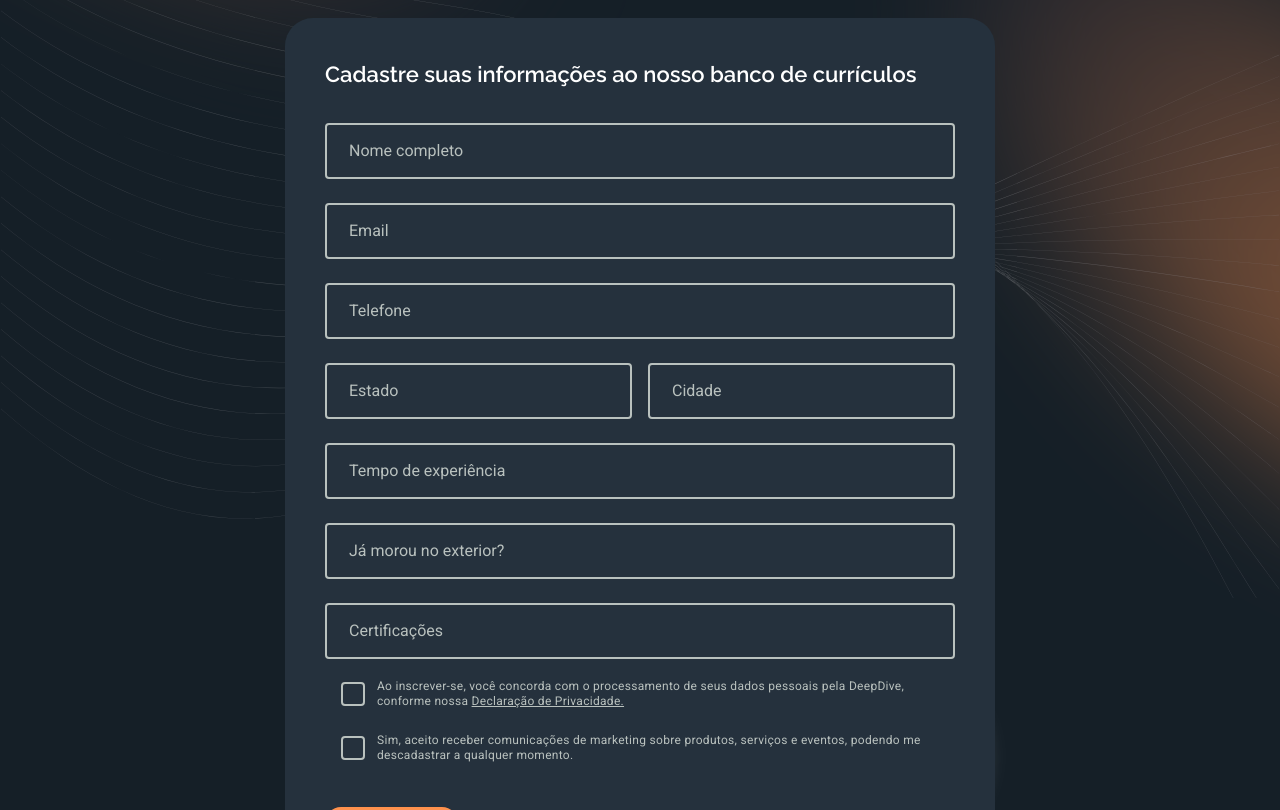
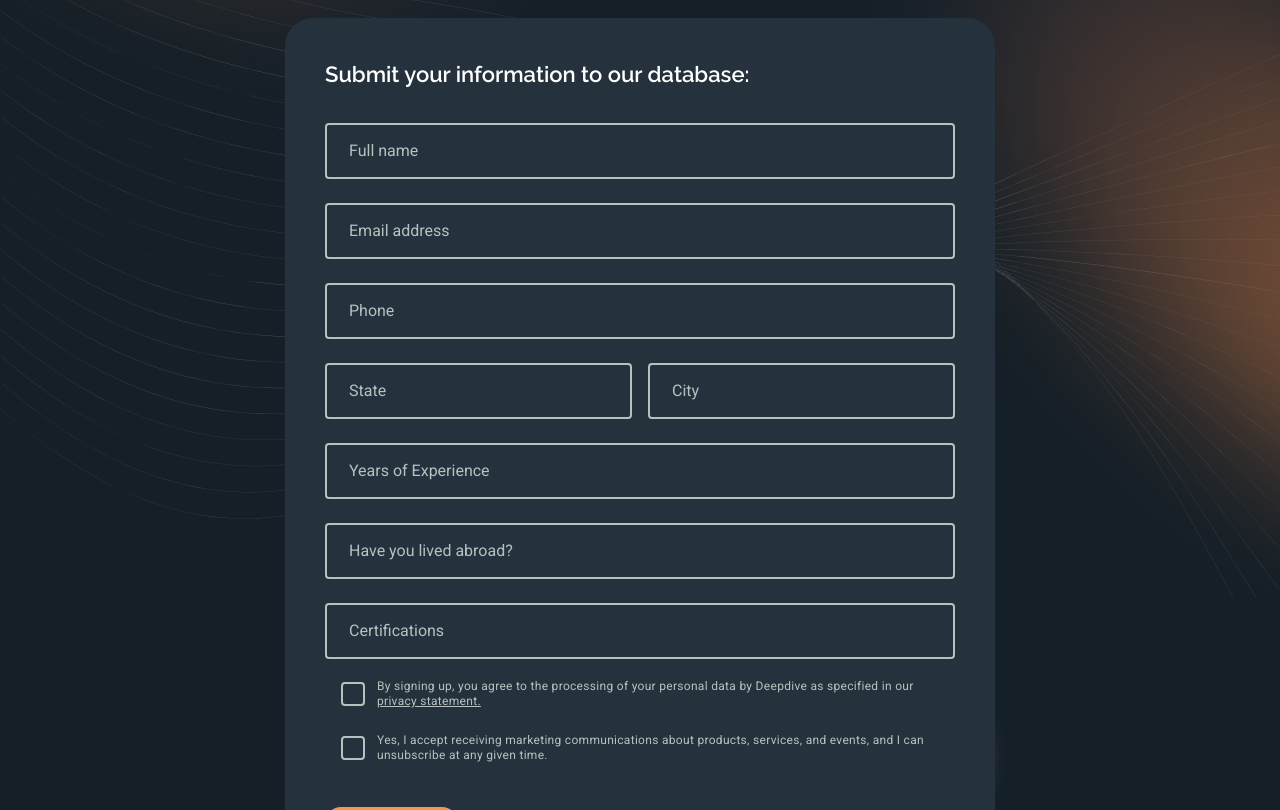
Before and after one commit to eduardomuchak/deepdive-website, a Next.js app: page /en/beateacher in a window 1280 px wide. Shown: the part 350-1160 px from the top of the page. Built offline with nearby package versions, Linux system fonts and the light colour scheme.

Commit message:
feat: :sparkles: finishes the translation of become a teacher page

```diff
--- a/src/app/[locale]/beateacher/page.tsx
+++ b/src/app/[locale]/beateacher/page.tsx
@@ -10,11 +10,14 @@ import {
   registerTeacherFormSchema,
 } from "@/validations/RegisterTeacher";
 import { zodResolver } from "@hookform/resolvers/zod";
+import { useTranslations } from "next-intl";
 import Link from "next/link";
 import { Controller, useForm } from "react-hook-form";
 import Background from "./background";
 
 export default function BeATeacher() {
+  const t = useTranslations("BeATeacherPage");
+
   const {
     control,
     handleSubmit,
@@ -44,50 +47,58 @@ export default function BeATeacher() {
       <main className="relative mx-auto w-full max-w-[726px] px-2">
         <div className="mb-[60px] mt-[152px] text-center">
           <span className="text-center font-alt text-[36px] font-normal leading-[52px] text-white md:text-[40px]">
-            Faça Parte da Equipe de Professores da DeepDive e{" "}
+            {t("title1")}
           </span>
           <strong className="text-center font-alt text-[40px] leading-[52px] text-white">
-            Contribua com a Formação de Líderes Globais.
+            {t("title2")}
           </strong>
         </div>
         <Form.Root className={"relative mb-24"}>
-          <Form.Title>
-            Cadastre suas informações ao nosso banco de currículos
-          </Form.Title>
+          <Form.Title>{t("formTitle")}</Form.Title>
           <Form.InputContainer>
             <div className="flex flex-col gap-1">
               <Controller
                 control={control}
                 name={"fullName"}
                 render={({ field }) => (
-                  <Input
-                    label={"Nome completo"}
-                    id={"Nome completo"}
-                    {...field}
-                  />
+                  <Input label={t("formName")} id={t("formName")} {...field} />
                 )}
               />
-              <ErrorMessage>{errors.fullName?.message}</ErrorMessage>
+              <ErrorMessage>
+                {errors.fullName?.message && t("requiredField")}
+              </ErrorMessage>
             </div>
             <div className="flex flex-col gap-1">
               <Controller
                 control={control}
                 name={"email"}
                 render={({ field }) => (
-                  <Input label={"Email"} id={"Email"} {...field} />
+                  <Input
+                    label={t("formEmail")}
+                    id={t("formEmail")}
+                    {...field}
+                  />
                 )}
               />
-              <ErrorMessage>{errors.email?.message}</ErrorMessage>
+              <ErrorMessage>
+                {errors.email?.message && t("invalidEmail")}
+              </ErrorMessage>
             </div>
             <div className="flex flex-col gap-1">
               <Controller
                 control={control}
                 name={"phone"}
                 render={({ field }) => (
-                  <Input label={"Telefone"} id={"Telefone"} {...field} />
+                  <Input
+                    label={t("formPhone")}
+                    id={t("formPhone")}
+                    {...field}
+                  />
                 )}
               />
-              <ErrorMessage>{errors.phone?.message}</ErrorMessage>
+              <ErrorMessage>
+                {errors.phone?.message && t("requiredField")}
+              </ErrorMessage>
             </div>
             <div className="flex w-full flex-row space-x-4">
               <div className="flex w-full flex-col gap-1">
@@ -95,20 +106,32 @@ export default function BeATeacher() {
                   control={control}
                   name={"state"}
                   render={({ field }) => (
-                    <Input label={"Estado"} id={"Estado"} {...field} />
+                    <Input
+                      label={t("formState")}
+                      id={t("formState")}
+                      {...field}
+                    />
                   )}
                 />
-                <ErrorMessage>{errors.state?.message}</ErrorMessage>
+                <ErrorMessage>
+                  {errors.state?.message && t("requiredField")}
+                </ErrorMessage>
               </div>
               <div className="flex w-full flex-col gap-1">
                 <Controller
                   control={control}
                   name={"city"}
                   render={({ field }) => (
-                    <Input label={"Cidade"} id={"Cidade"} {...field} />
+                    <Input
+                      label={t("formCity")}
+                      id={t("formCity")}
+                      {...field}
+                    />
                   )}
                 />
-                <ErrorMessage>{errors.city?.message}</ErrorMessage>
+                <ErrorMessage>
+                  {errors.city?.message && t("requiredField")}
+                </ErrorMessage>
               </div>
             </div>
             <div className="flex flex-col gap-1">
@@ -117,13 +140,15 @@ export default function BeATeacher() {
                 name={"experienceTime"}
                 render={({ field }) => (
                   <Input
-                    label={"Tempo de experiência"}
-                    id={"Tempo de experiência"}
+                    label={t("formExperienceTime")}
+                    id={t("formExperienceTime")}
                     {...field}
                   />
                 )}
               />
-              <ErrorMessage>{errors.experienceTime?.message}</ErrorMessage>
+              <ErrorMessage>
+                {errors.experienceTime?.message && t("requiredField")}
+              </ErrorMessage>
             </div>
             <div className="flex flex-col gap-1">
               <Controller
@@ -131,13 +156,15 @@ export default function BeATeacher() {
                 name={"alreadyLivedAbroad"}
                 render={({ field }) => (
                   <Input
-                    label={"Já morou no exterior?"}
-                    id={"Já morou no exterior?"}
+                    label={t("formAlreadyLivedAbroad")}
+                    id={t("formAlreadyLivedAbroad")}
                     {...field}
                   />
                 )}
               />
-              <ErrorMessage>{errors.alreadyLivedAbroad?.message}</ErrorMessage>
+              <ErrorMessage>
+                {errors.alreadyLivedAbroad?.message && t("requiredField")}
+              </ErrorMessage>
             </div>
             <div className="flex flex-col gap-1">
               <Controller
@@ -145,13 +172,15 @@ export default function BeATeacher() {
                 name={"certifications"}
                 render={({ field }) => (
                   <Input
-                    label={"Certificações"}
-                    id={"Certificações"}
+                    label={t("formCertifications")}
+                    id={t("formCertifications")}
                     {...field}
                   />
                 )}
               />
-              <ErrorMessage>{errors.certifications?.message}</ErrorMessage>
+              <ErrorMessage>
+                {errors.certifications?.message && t("requiredField")}
+              </ErrorMessage>
             </div>
           </Form.InputContainer>
           <div className="mt-3 flex flex-col space-y-3 px-4">
@@ -166,21 +195,20 @@ export default function BeATeacher() {
                   {...field}
                   value={String(field.value)}
                 >
-                  Ao inscrever-se, você concorda com o processamento de seus
-                  dados pessoais pela DeepDive, conforme nossa{" "}
+                  {t("firstCheckbox")}
                   <Link
                     href={"https://deepdiveschool.com/privacy"}
                     rel="noopener noreferrer"
                     target="_blank"
                   >
-                    <span className="underline">
-                      Declaração de Privacidade.
-                    </span>
+                    <span className="underline">{t("privacy")}</span>
                   </Link>
                 </Checkbox>
               )}
             />
-            <ErrorMessage>{errors.firstCheckbox?.message}</ErrorMessage>
+            <ErrorMessage>
+              {errors.firstCheckbox?.message && t("acceptTerms")}
+            </ErrorMessage>
 
             <Controller
               control={control}
@@ -193,19 +221,19 @@ export default function BeATeacher() {
                   {...field}
                   value={String(field.value)}
                 >
-                  Sim, aceito receber comunicações de marketing sobre produtos,
-                  serviços e eventos, podendo me descadastrar a qualquer
-                  momento.
+                  {t("secondCheckbox")}
                 </Checkbox>
               )}
             />
-            <ErrorMessage>{errors.secondCheckbox?.message}</ErrorMessage>
+            <ErrorMessage>
+              {errors.secondCheckbox?.message && t("requiredField")}
+            </ErrorMessage>
           </div>
           <Button
             onClick={handleSubmit(onSubmit)}
             className="mt-8 max-w-[133px]"
           >
-            Cadastrar
+            {t("registerButton")}
           </Button>
         </Form.Root>
       </main>
--- a/src/messages/en.json
+++ b/src/messages/en.json
@@ -69,5 +69,25 @@
   "WhoWeAreSection": {
     "title": "Who We Are",
     "text": "We were born in Brazil, with the mission to empower leaders to communicate confidently and independently in English, and to train confident global professionals who will build valuable connections worldwide."
+  },
+  "BeATeacherPage": {
+    "title1": "Become a part of the Deepdive team of teachers and",
+    "title2": "contribute to the training of global leaders.",
+    "formTitle": "Submit your information to our database:",
+    "formName": "Full name",
+    "formEmail": "Email address",
+    "formPhone": "Phone",
+    "formState": "State",
+    "formCity": "City",
+    "formExperienceTime": "Years of Experience",
+    "formAlreadyLivedAbroad": "Have you lived abroad?",
+    "formCertifications": "Certifications",
+    "firstCheckbox": "By signing up, you agree to the processing of your personal data by Deepdive as specified in our ",
+    "privacy": "privacy statement.",
+    "secondCheckbox": "Yes, I accept receiving marketing communications about products, services, and events, and I can unsubscribe at any given time.",
+    "registerButton": "Submit",
+    "requiredField": "Required field",
+    "acceptTerms": "You must accept the terms and conditions",
+    "invalidEmail": "Invalid email"
   }
 }
--- a/src/messages/pt.json
+++ b/src/messages/pt.json
@@ -69,5 +69,25 @@
   "WhoWeAreSection": {
     "title": "Quem somos",
     "text": "Nascemos no mercado brasileiro com a missão de capacitar líderes a se comunicarem em inglês de forma segura e independente, formando profissionais globais confiantes que criam conexões valiosas ao redor do mundo."
+  },
+  "BeATeacherPage": {
+    "title1": "Faça Parte da Equipe de Professores da DeepDive e",
+    "title2": "Contribua com a Formação de Líderes Globais.",
+    "formTitle": "Cadastre suas informações ao nosso banco de currículos",
+    "formName": "Nome",
+    "formEmail": "Email",
+    "formPhone": "Telefone",
+    "formState": "Estado",
+    "formCity": "Cidade",
+    "formExperienceTime": "Tempo de experiência",
+    "formAlreadyLivedAbroad": "Já morou no exterior?",
+    "formCertifications": "Certificações",
+    "firstCheckbox": "Ao inscrever-se, você concorda com o processamento de seus dados pessoais pela DeepDive, conforme nossa ",
+    "privacy": "Declaração de Privacidade.",
+    "secondCheckbox": "Sim, aceito receber comunicações de marketing sobre produtos, serviços e eventos, podendo me descadastrar a qualquer momento.",
+    "registerButton": "Cadastrar",
+    "requiredField": "Campo obrigatorío",
+    "acceptTerms": "Você precisa aceitar os termos e condições",
+    "invalidEmail": "Email inválido"
   }
 }
```
